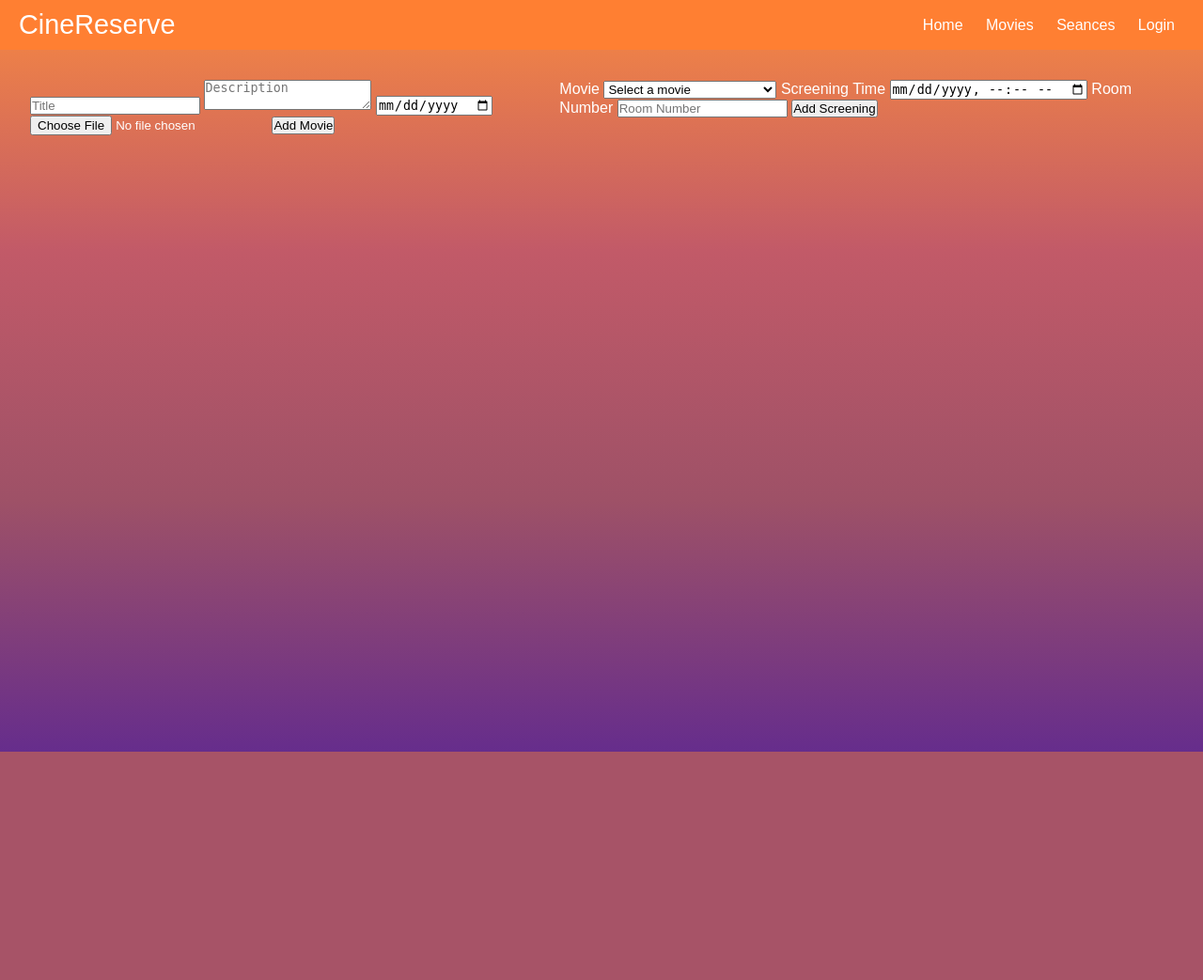
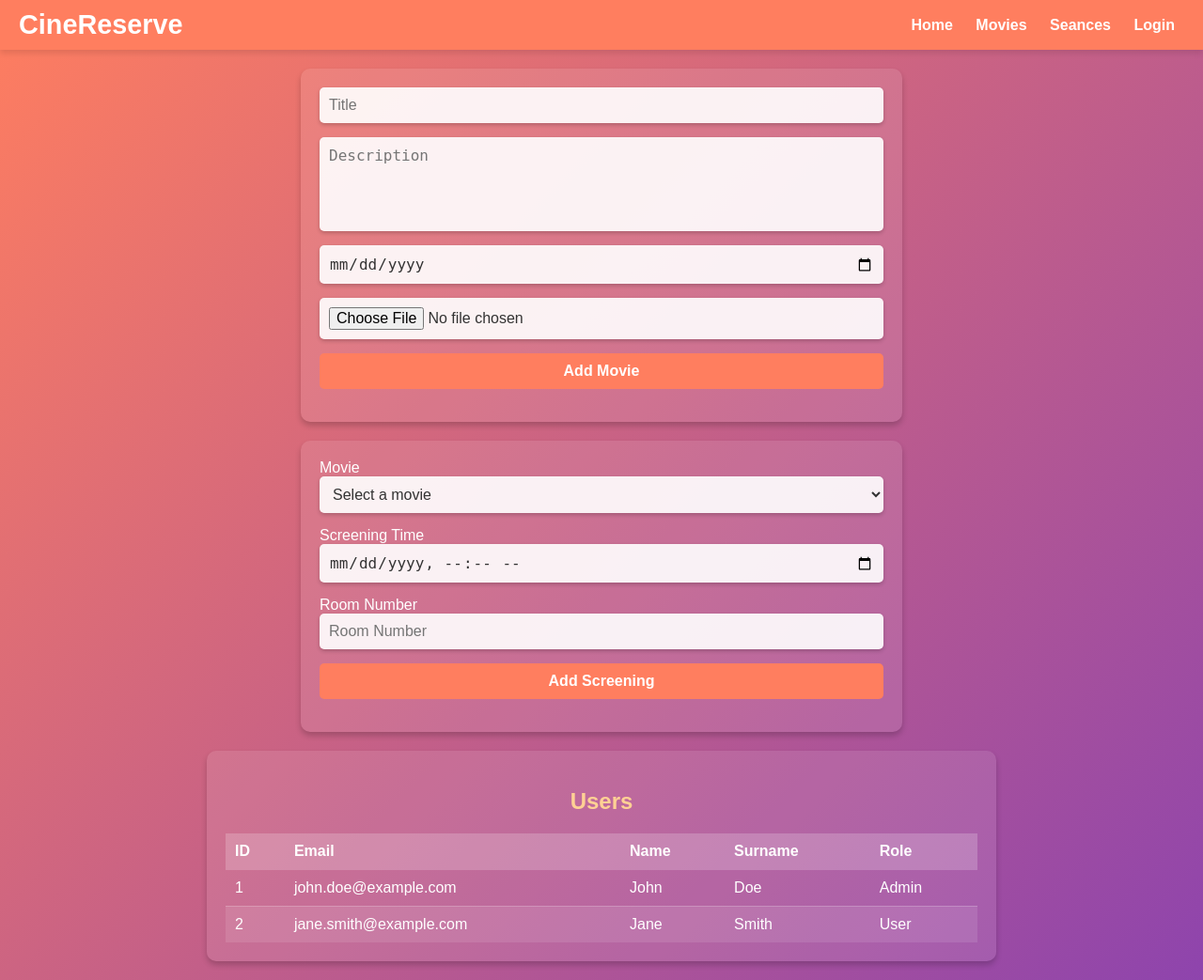
Before and after one commit to BulandaK/wdpai, a PHP site: page /Public/views/adminPage.php in a window 1280 px wide. Shown: the whole page at 94% size. Before the commit the page ends 800 px from the top, so only its background shows below. Run offline with PHP 8.4, Linux system fonts and the light colour scheme; data comes from the database, SQL or seed files in the repository; some libraries are stand-ins or nearby versions.

Commit message:
add style for admin page and table with users

```diff
--- /dev/null
+++ b/Public/css/admin.css
@@ -0,0 +1,141 @@
+body {
+    margin: 0;
+    font-family: Arial, sans-serif;
+    background: linear-gradient(135deg, #ff7e5f, #8e44ad);
+    color: #fff;
+    min-height: 100vh;
+    display: flex;
+    flex-direction: column;
+}
+
+
+
+main {
+    flex: 1;
+    padding: 20px;
+    display: flex;
+    flex-direction: column;
+    align-items: center;
+}
+
+.add-movie,
+.add-screening {
+    background: rgba(255, 255, 255, 0.1);
+    padding: 20px;
+    border-radius: 10px;
+    box-shadow: 0 4px 6px rgba(0, 0, 0, 0.2);
+    width: 90%;
+    max-width: 600px;
+    margin-bottom: 20px;
+}
+
+form {
+    display: flex;
+    flex-direction: column;
+}
+
+form input[type="text"],
+form input[type="date"],
+form input[type="file"],
+form input[type="datetime-local"],
+form input[type="number"],
+form select,
+form textarea,
+form button {
+    font-size: 1rem;
+    margin-bottom: 15px;
+    padding: 10px;
+    border: none;
+    border-radius: 5px;
+    outline: none;
+}
+
+form textarea {
+    resize: none;
+    height: 80px;
+}
+
+form input[type="text"],
+form input[type="date"],
+form input[type="file"],
+form input[type="datetime-local"],
+form input[type="number"],
+form select,
+form textarea {
+    background: rgba(255, 255, 255, 0.9);
+    color: #333;
+    box-shadow: 0 2px 4px rgba(0, 0, 0, 0.2);
+}
+
+form button {
+    background-color: #ff7e5f;
+    color: white;
+    font-weight: bold;
+    cursor: pointer;
+    transition: background-color 0.3s ease;
+}
+
+form button:hover {
+    background-color: #ff6a4d;
+}
+
+@media (max-width: 768px) {
+    form input,
+    form textarea,
+    form select,
+    form button {
+        font-size: 0.9rem;
+    }
+
+    form {
+        width: 100%;
+    }
+
+    .add-movie,
+    .add-screening {
+        width: 100%;
+    }
+}
+
+.user-list {
+    margin-top: 20px;
+    width: 90%;
+    max-width: 800px;
+    margin: 0 auto;
+    background: rgba(255, 255, 255, 0.1);
+    padding: 20px;
+    border-radius: 10px;
+    box-shadow: 0 4px 6px rgba(0, 0, 0, 0.2);
+}
+
+.user-list h2 {
+    text-align: center;
+    margin-bottom: 20px;
+    color: #ffd194;
+}
+
+table {
+    width: 100%;
+    border-collapse: collapse;
+}
+
+thead th {
+    background: rgba(255, 255, 255, 0.2);
+    color: #fff;
+    padding: 10px;
+    text-align: left;
+}
+
+tbody tr:nth-child(even) {
+    background: rgba(255, 255, 255, 0.1);
+}
+
+tbody td {
+    color: #fff;
+    padding: 10px;
+    border-top: 1px solid rgba(255, 255, 255, 0.2);
+}
+
+tbody tr:hover {
+    background: rgba(255, 255, 255, 0.2);
+}
--- a/Public/css/header.css
+++ b/Public/css/header.css
@@ -1,18 +1,28 @@
 header {
-    background-color: #ff7f32;
+  background-color: #ff7e5f;
+  color: #fff;
   padding: 10px 20px;
   display: flex;
   justify-content: space-between;
   align-items: center;
+  box-shadow: 0 4px 6px rgba(0, 0, 0, 0.1);
 }
-  header h1 {
-    color: white;
-    margin: 0;
+
+header .logo {
+  font-size: 1.5em;
+  font-weight: bold;
 }
-  nav a {
+
+header nav a {
+  color: #fff;
+  text-decoration: none;
   margin: 0 10px;
-    color: white;
-    text-decoration: none;
+  font-weight: bold;
+  transition: color 0.3s ease;
+}
+
+header nav a:hover {
+  color: #ffd194;
 }
 
 .logo a{
--- a/Public/views/adminPage.php
+++ b/Public/views/adminPage.php
@@ -1,8 +1,13 @@
 <?php
+require_once __DIR__ . '/../../src/repository/UserRepository.php';
 require_once __DIR__ . '/../../src/repository/MovieRepository.php';
 
 $movieRepository = new MovieRepository();
 $movies = $movieRepository->getAllMovies(); // Pobierz wszystkie filmy
+
+
+$userRepository = new UserRepository();
+$users = $userRepository->getAllUsers(); // Pobierz wszystkich użytkowników
 ?>
 
 <!DOCTYPE html>
@@ -12,7 +17,7 @@ $movies = $movieRepository->getAllMovies(); // Pobierz wszystkie filmy
     <meta charset="UTF-8" />
     <meta name="viewport" content="width=device-width, initial-scale=1.0" />
     <title>CineReserve - Admin Page</title>
-    <link rel="stylesheet" href="../Public/css/reserve.css" />
+    <link rel="stylesheet" href="../Public/css/admin.css" />
     <link rel="stylesheet" href="../Public/css/header.css" />
 
 
@@ -55,6 +60,31 @@ $movies = $movieRepository->getAllMovies(); // Pobierz wszystkie filmy
             </form>
         </section>
 
+        <section class="user-list">
+            <h2>Users</h2>
+            <table>
+                <thead>
+                    <tr>
+                        <th>ID</th>
+                        <th>Email</th>
+                        <th>Name</th>
+                        <th>Surname</th>
+                        <th>Role</th>
+                    </tr>
+                </thead>
+                <tbody>
+                    <?php foreach ($users as $user): ?>
+                        <tr>
+                            <td><?= htmlspecialchars($user['id']) ?></td>
+                            <td><?= htmlspecialchars($user['email']) ?></td>
+                            <td><?= htmlspecialchars($user['name']) ?></td>
+                            <td><?= htmlspecialchars($user['surname']) ?></td>
+                            <td><?= $user['is_admin'] ? 'Admin' : 'User' ?></td>
+                        </tr>
+                    <?php endforeach; ?>
+                </tbody>
+            </table>
+        </section>
 
     </main>
 </body>
--- a/src/controllers/SecurityController.php
+++ b/src/controllers/SecurityController.php
@@ -75,6 +75,7 @@ class SecurityController extends AppController
         header("Location: ${url}/login");
     }
 
+
     public function logout()
     {
         if (session_status() === PHP_SESSION_NONE) {
--- a/src/repository/UserRepository.php
+++ b/src/repository/UserRepository.php
@@ -56,4 +56,15 @@ class UserRepository extends Repository
         }
     }
 
+    public function getAllUsers(): array
+    {
+        $stmt = $this->database->connect()->prepare('
+        SELECT id, email, name, surname, is_admin
+        FROM users
+    ');
+        $stmt->execute();
+
+        return $stmt->fetchAll(PDO::FETCH_ASSOC); // Tablica asocjacyjna użytkowników
+    }
+
 }
```
Lines whose indentation alone changed are shown as unchanged.
